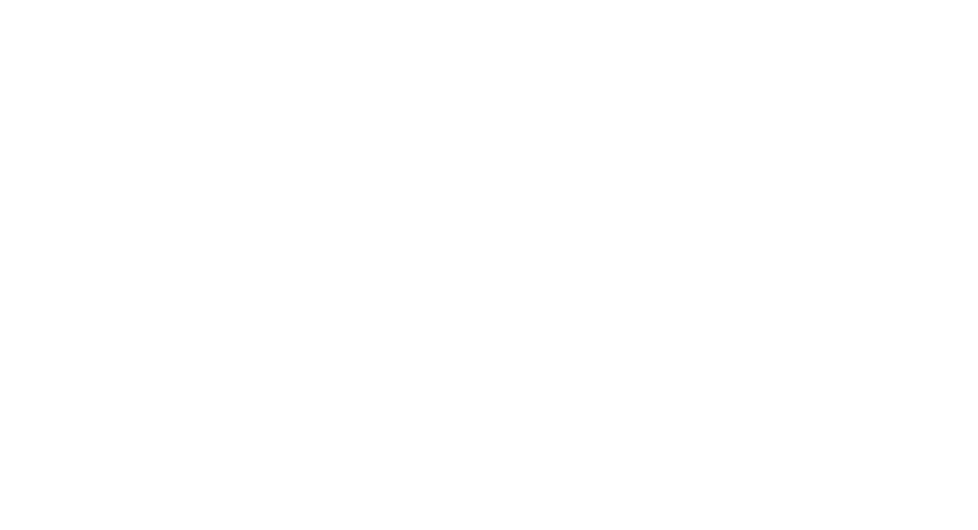
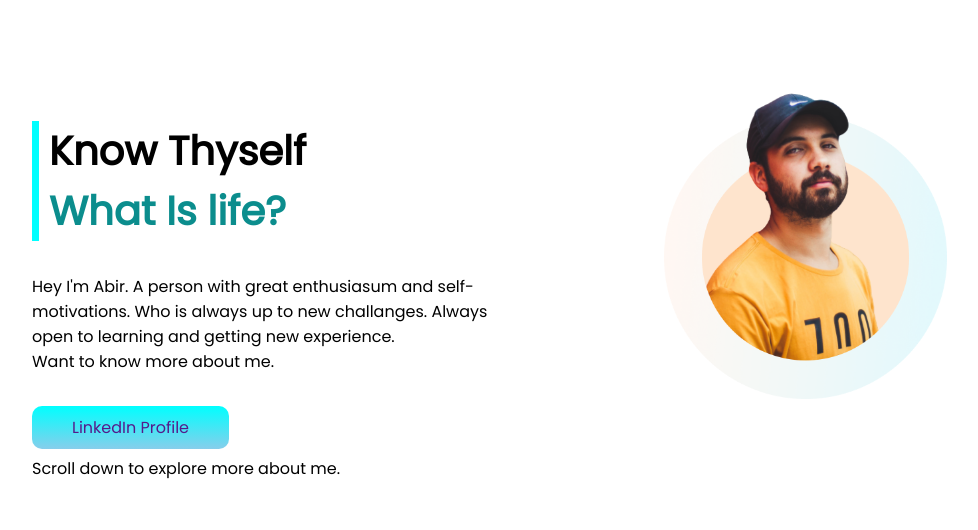
Before and after one commit to IsmielAbir/personal-website, a plain HTML site: page index.html in a window 1280 px wide. Shown: the whole page, without its empty margins (106-1084 px from the left). Drawn offline with Linux system fonts and the light colour scheme.

Commit message:
introduction added

```diff
--- a/index.html
+++ b/index.html
@@ -6,10 +6,38 @@
     <meta http-equiv="X-UA-Compatible" content="IE=edge">
     <meta name="viewport" content="width=device-width, initial-scale=1.0">
     <title>Document</title>
+    <link rel="preconnect" href="https://fonts.googleapis.com">
+    <link rel="preconnect" href="https://fonts.gstatic.com" crossorigin>
+    <link href="https://fonts.googleapis.com/css2?family=Poppins&display=swap" rel="stylesheet">
     <link rel="stylesheet" href="style.css">
 </head>
 
 <body>
+    <section class="sec-a">
+
+        <div class="first-a">
+
+            <br>
+            <br>
+
+
+            <h1 class="intro">Know Thyself <br><span id="span-color">What Is life?</span></h1>
+
+            <p>Hey I'm Abir. A person with great enthusiasum and self-motivations. Who is always up to new challanges. Always open to learning and getting new experience. <br> Want to know more about me.</p>
+            <br>
+
+            <a class="hyper-design" href="">LinkedIn Profile</a>
+
+            <p>Scroll down to explore more about me.</p>
+
+        </div>
+
+        <div class="first-a">
+            <img src="2.png" alt="">
+
+        </div>
+
+    </section>
 
 </body>
 
--- a/style.css
+++ b/style.css
@@ -0,0 +1,35 @@
+body {
+    font-family: 'Poppins', sans-serif;
+}
+
+.intro {
+    font-size: 40px;
+    box-shadow: -7px 0px cyan;
+    margin-left: 7px;
+    padding-left: 10px;
+}
+
+#span-color {
+    color: rgb(11, 141, 141);
+}
+
+.hyper-design {
+    text-decoration: none;
+    background-image: linear-gradient(cyan, skyblue);
+    padding: 10px 40px;
+    border-radius: 10px;
+}
+
+.sec-a {
+    display: flex;
+}
+
+.first-a {
+    width: 50%;
+    margin: 30px;
+    padding-left: 100px;
+}
+
+.first-a img {
+    width: 60%;
+}
```
Also changed, not shown: 2.png (added).
